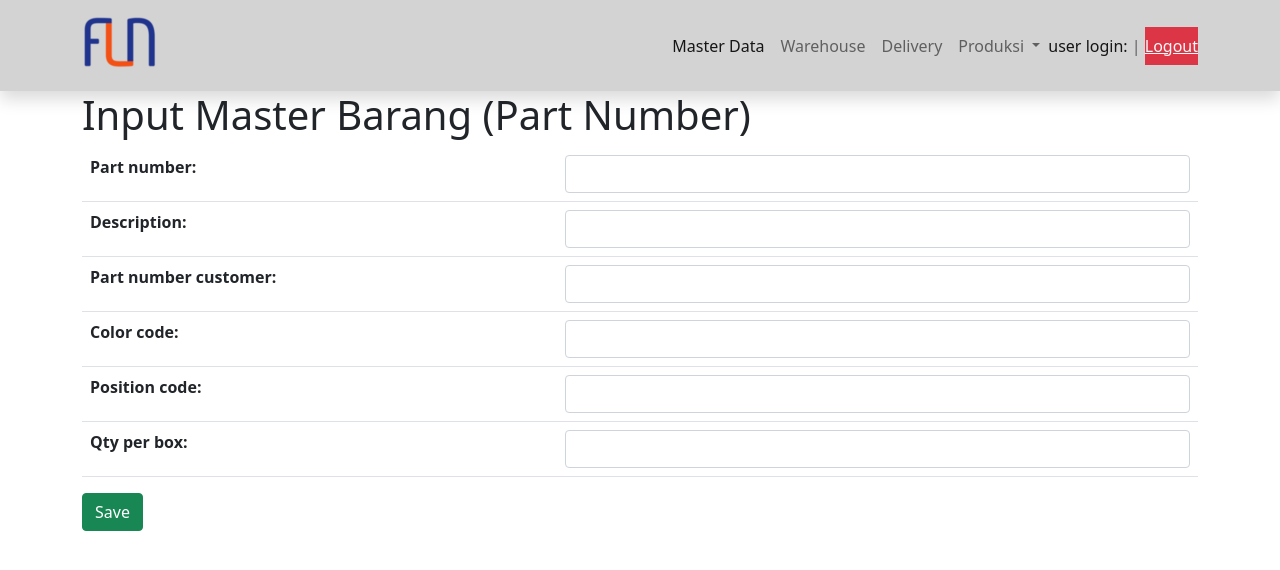
After one commit to criespy/PartNumberScanner, a Django app: page /buat_master_barang in a window 1280 px wide. The commit adds this page. Shown: the top 570 px of the page. Run offline with Django 3.2, Linux system fonts and the light colour scheme; some libraries are stand-ins or nearby versions.

Commit message:
Added Master Barang Module

```diff
--- a/scanner/forms.py
+++ b/scanner/forms.py
@@ -1,7 +1,6 @@
 from django import forms
 from django.forms import ModelForm, fields, widgets, BaseInlineFormSet
 from scanner.models import *
-from django import forms
 from datetime import date
 from django.forms.models import inlineformset_factory
 
@@ -53,3 +52,19 @@ class FormRencanaKirimDetailUpdate(ModelForm):
             'description' : forms.TextInput({'class':'form-control'}),
             'qty' : forms.TextInput({'class':'form-control'}),
         }
+
+class FormMasterBarang(ModelForm):
+    class Meta:
+        model = Barang
+        fields = '__all__'
+        exclude = ['barcode']
+
+        widgets = {
+            'part_number': forms.TextInput({'class':'form-control'}),
+            'description': forms.TextInput({'class':'form-control'}),
+            'part_number_customer': forms.TextInput({'class':'form-control'}),
+            'color_code': forms.TextInput({'class':'form-control'}),
+            'position_code': forms.TextInput({'class':'form-control'}),
+            'qty_per_box': forms.TextInput({'class':'form-control'}),
+
+        }
--- a/scanner/models.py
+++ b/scanner/models.py
@@ -14,6 +14,9 @@ class Barang(models.Model):
 
     def __str__(self):
         return self.part_number + " == " + self.description
+
+    def get_absolute_url(self):
+        return reverse('list_barang')
 
 class RencanaKirim(models.Model):
     nomor_sj = models.CharField(max_length=6, unique=True)
--- a/scanner/urls.py
+++ b/scanner/urls.py
@@ -1,6 +1,6 @@
 from django.urls import path, re_path
 from . import views
-from .views import BuatRencanaKirim, BuatRencanaKirimDetail
+from .views import BuatRencanaKirim, BuatRencanaKirimDetail, BuatMasterBarang
 
 urlpatterns = [
     path('', views.HomePageView.as_view(), name='home'),
@@ -13,4 +13,6 @@ urlpatterns = [
     path('buat_rencana_kirim_detail', views.BuatRencanaKirimDetail.as_view(), name='buat_rencana_kirim_detail'),
     path('tambah_detail', BuatRencanaKirimDetail.tambah_detail),
     path('rencana_kirim', views.RencanaKirimView.as_view(), name='view_rencana_kirim'),
+    path('buat_master_barang', views.BuatMasterBarang.as_view(), name='buat_master_barang'),
+    path('list_barang', views.ListMasterBarang.as_view(), name='list_master_barang'),
 ]
--- a/scanner/views.py
+++ b/scanner/views.py
@@ -5,7 +5,7 @@ from reportlab.pdfgen import canvas
 from django.shortcuts import render
 from django.views.generic import TemplateView, ListView, DetailView, UpdateView, CreateView
 from .models import Barang, RencanaKirim, RencanaKirimDetail
-from .forms import BarangFormset, FormRencanaKirim, FormRencanaKirimDetail
+from .forms import BarangFormset, FormRencanaKirim, FormRencanaKirimDetail, FormMasterBarang
 from  django.contrib.auth.mixins import LoginRequiredMixin
 from django import forms
 from datetime import date
@@ -119,6 +119,15 @@ class BuatRencanaKirimB():
     def tambahRencanaKirim():
         return(render(request, 'buat_rencana_kirim_detail.html'))
 
+class BuatMasterBarang(CreateView):
+    model = Barang
+    template_name = 'buat_master_barang.html'
+    form_class = FormMasterBarang
+
+class ListMasterBarang(ListView):
+    model = Barang
+    template_name = 'master_barang.html'
+
 
 def bikinPDF(request):
     # Create a file-like buffer to receive PDF data.
--- a/templates/base.html
+++ b/templates/base.html
@@ -29,10 +29,10 @@
             </li>
             <li class="nav-item dropdown">
               <a class="nav-link dropdown-toggle" href="#" id="navbarDropdownMenuLink" role="button" data-bs-toggle="dropdown" aria-expanded="false">
-                Dropdown link
+                Produksi
               </a>
               <ul class="dropdown-menu" aria-labelledby="navbarDropdownMenuLink">
-                <li><a class="dropdown-item" href="#">Action</a></li>
+                <li><a class="dropdown-item" href="#">Print Label Produksi</a></li>
                 <li><a class="dropdown-item" href="#">Another action</a></li>
                 <li><a class="dropdown-item" href="#">Something else here</a></li>
               </ul>
--- /dev/null
+++ b/templates/buat_master_barang.html
@@ -0,0 +1,11 @@
+{% extends 'base.html' %}
+
+{% block content %}
+<div class="container">
+    <h1>Input Master Barang (Part Number)</h1>
+    <form action="" method="post">{% csrf_token %}
+        <table class="table">{{ form.as_table }}</table>
+        <input type="submit" value="Save" class="btn btn-success">
+    </form>
+</div>
+{% endblock content %}
--- a/templates/buat_rencana_kirim.html
+++ b/templates/buat_rencana_kirim.html
@@ -38,7 +38,7 @@
         <!--table class="table table-striped">
             {{ konteks.as_table }}
         </table-->
-        <input type="submit" value="Save" />
+        <input type="submit" value="Save" class="btn btn-success" />
     </form>
 </div>
     <script src="https://code.jquery.com/jquery-3.6.1.min.js" integrity="sha256-o88AwQnZB+VDvE9tvIXrMQaPlFFSUTR+nldQm1LuPXQ=" crossorigin="anonymous"></script>
--- a/templates/home.html
+++ b/templates/home.html
@@ -100,7 +100,7 @@
     <!-- Optional JavaScript; choose one of the two! -->
 
     <!-- Option 1: Bootstrap Bundle with Popper -->
-    <script src="https://cdn.jsdelivr.net/npm/bootstrap@5.1.3/dist/js/bootstrap.bundle.min.js" integrity="sha384-ka7Sk0Gln4gmtz2MlQnikT1wXgYsOg+OMhuP+IlRH9sENBO0LRn5q+8nbTov4+1p" crossorigin="anonymous"></script>
+    <!--script src="https://cdn.jsdelivr.net/npm/bootstrap@5.1.3/dist/js/bootstrap.bundle.min.js" integrity="sha384-ka7Sk0Gln4gmtz2MlQnikT1wXgYsOg+OMhuP+IlRH9sENBO0LRn5q+8nbTov4+1p" crossorigin="anonymous"></script-->
    <!--
       <script src="https://code.jquery.com/jquery-3.6.1.min.js" integrity="sha256-o88AwQnZB+VDvE9tvIXrMQaPlFFSUTR+nldQm1LuPXQ=" crossorigin="anonymous"></script>
     <script src="https://code.jquery.com/ui/1.13.2/jquery-ui.min.js" integrity="sha256-lSjKY0/srUM9BE3dPm+c4fBo1dky2v27Gdjm2uoZaL0=" crossorigin="anonymous"></script>
```
Also changed, not shown: templates/master_barang.html (added, +63 -0 lines), db.sqlite3.
